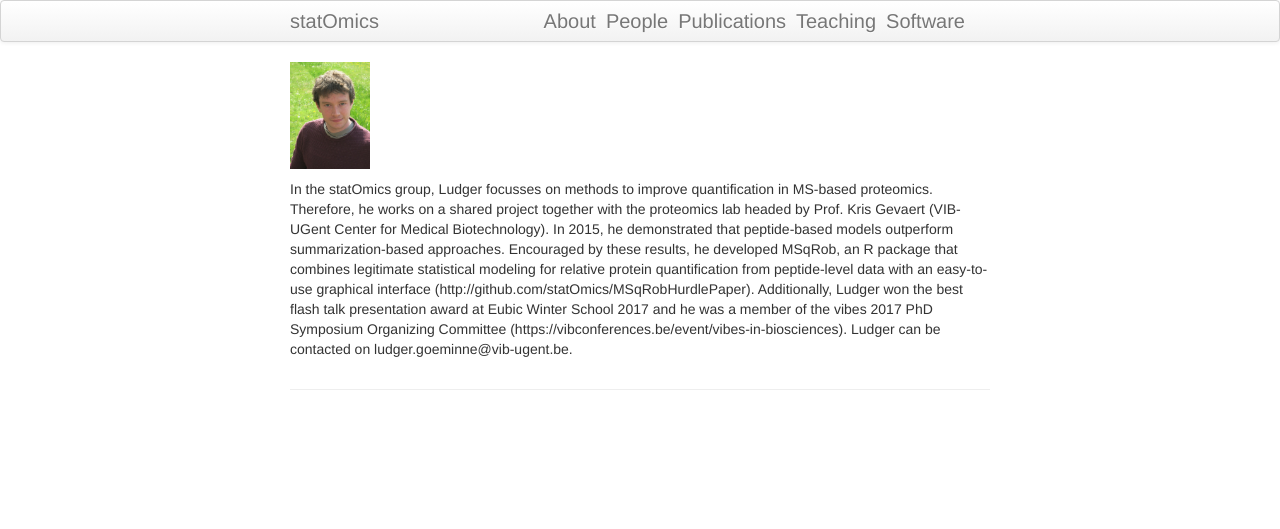
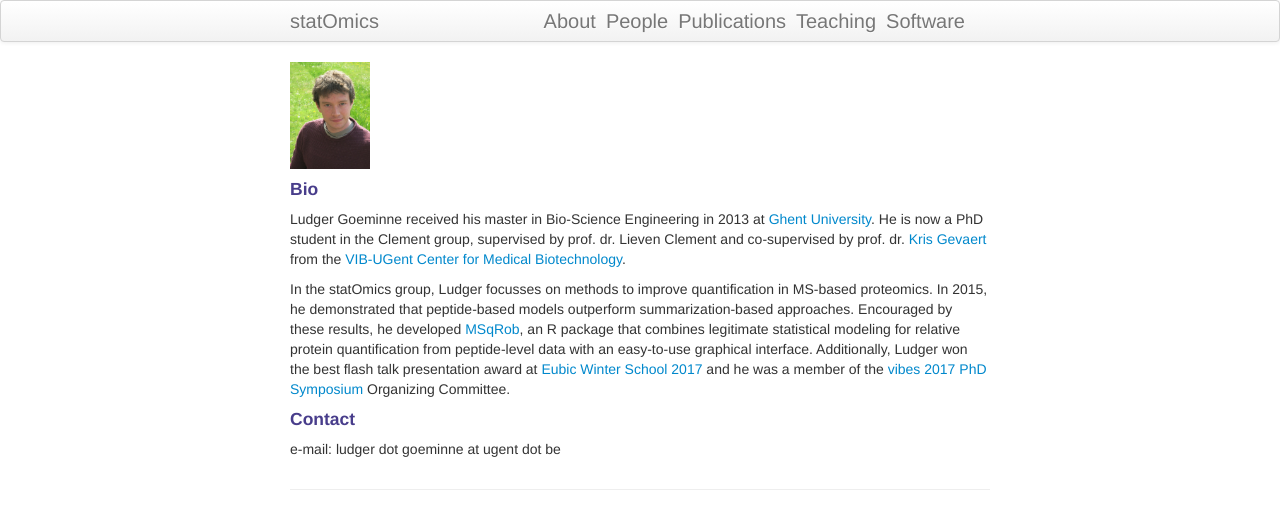
Before and after one commit to statOmics/statOmics.github.io, a Jekyll site: the page built from pages/ludger.md, in a window 1280 px wide. Shown: the top 529 px of the page. Built offline with Jekyll 4.4.1, drawn with Linux system fonts in a browser that asks for light colours.

Commit message:
Update ludger.md
Updated bio Ludger

```diff
--- a/pages/ludger.md
+++ b/pages/ludger.md
@@ -4,4 +4,12 @@ title: ludger_goeminne
 ---
 <img src="./figs/Ludger_goeminne.jpg" width="80">
 
-In the statOmics group, Ludger focusses on methods to improve quantification in MS-based proteomics. Therefore, he works on a shared project together with the proteomics lab headed by Prof. Kris Gevaert (VIB-UGent Center for Medical Biotechnology). In 2015, he demonstrated that peptide-based models outperform summarization-based approaches. Encouraged by these results, he developed MSqRob, an R package that combines legitimate statistical modeling for relative protein quantification from peptide-level data with an easy-to-use graphical interface (http://github.com/statOmics/MSqRobHurdlePaper). Additionally, Ludger won the best flash talk presentation award at Eubic Winter School 2017 and he was a member of the vibes 2017 PhD Symposium Organizing Committee (https://vibconferences.be/event/vibes-in-biosciences). Ludger can be contacted on ludger.goeminne@vib-ugent.be.
+#### Bio
+
+Ludger Goeminne received his master in Bio-Science Engineering in 2013 at [Ghent University](https://www.ugent.be). He is now a PhD student in the Clement group, supervised by prof. dr. Lieven Clement and co-supervised by prof. dr. [Kris Gevaert](http://www.vib.be/en/research/scientists/Pages/kris-gevaert-Lab.aspx) from the [VIB-UGent Center for Medical Biotechnology](http://www.vib.be/en/research/departments/Pages/VIB-UGent-Center-for-Medical-Biotechnology.aspx).
+
+In the statOmics group, Ludger focusses on methods to improve quantification in MS-based proteomics. In 2015, he demonstrated that peptide-based models outperform summarization-based approaches. Encouraged by these results, he developed [MSqRob](http://github.com/statOmics/MSqRobHurdlePaper), an R package that combines legitimate statistical modeling for relative protein quantification from peptide-level data with an easy-to-use graphical interface. Additionally, Ludger won the best flash talk presentation award at [Eubic Winter School 2017](https://www.sciencedirect.com/science/article/pii/S1874391917301203) and he was a member of the [vibes 2017 PhD Symposium](https://vibconferences.be/event/vibes-in-biosciences) Organizing Committee.
+
+#### Contact
+
+e-mail: ludger dot goeminne at ugent dot be
```
